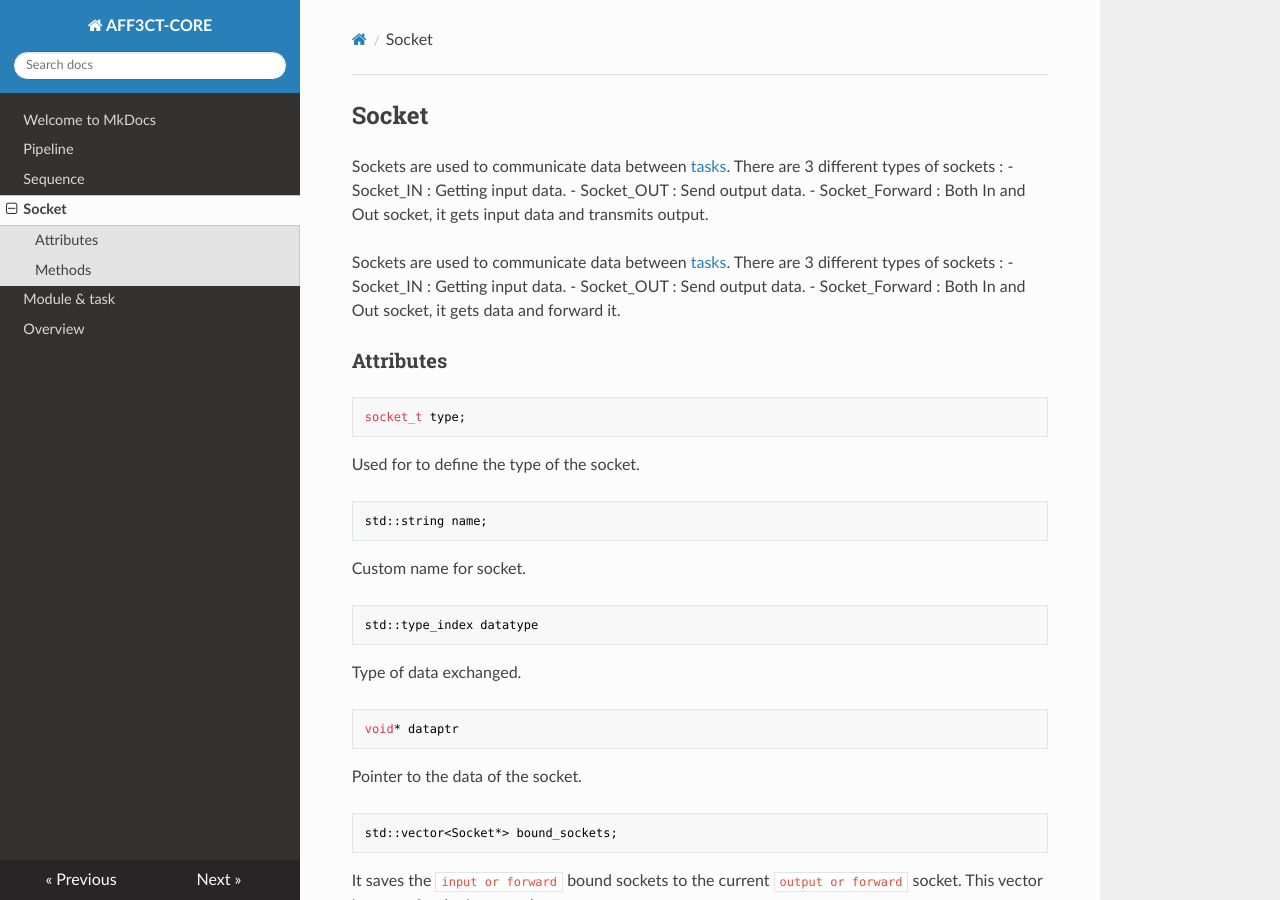
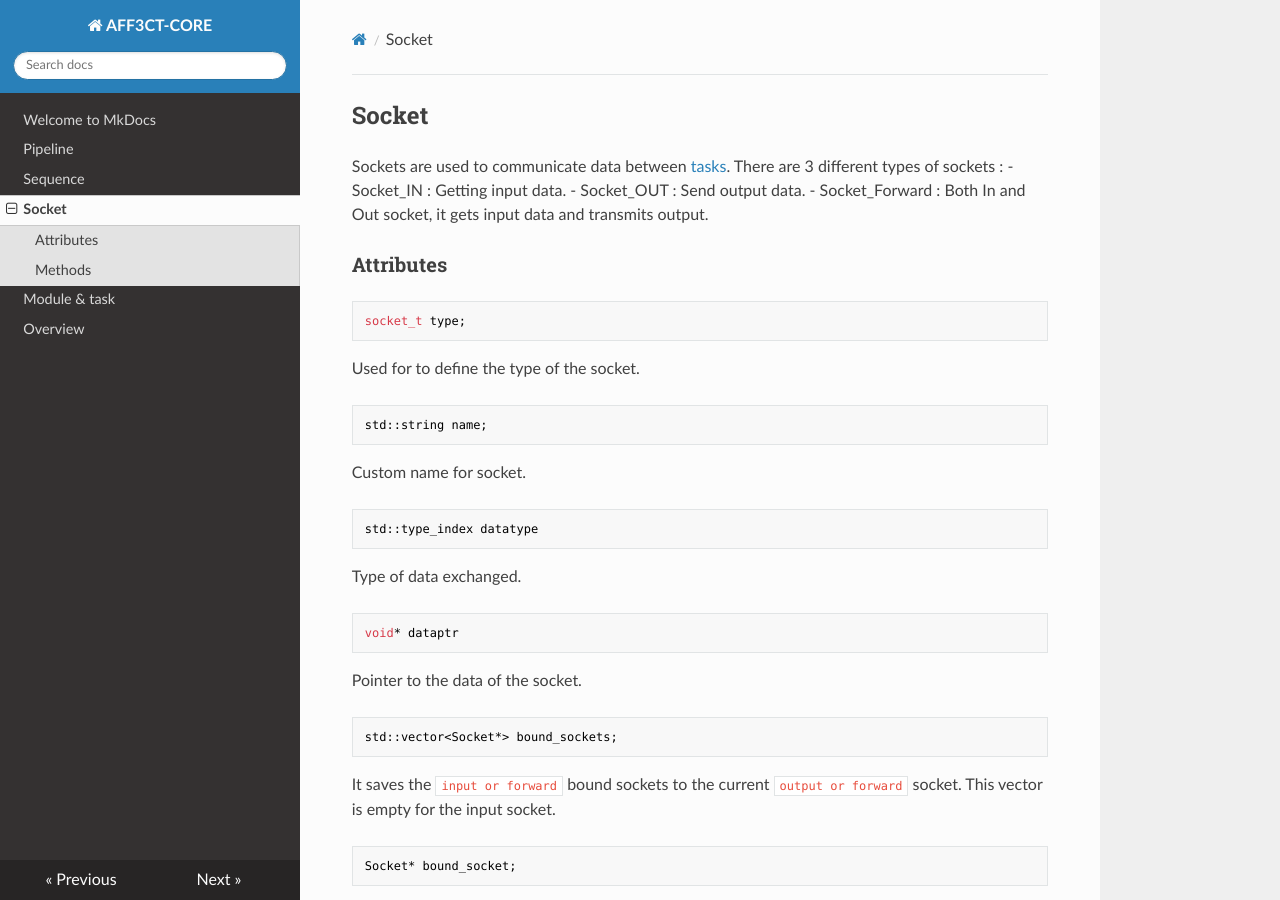
Before and after one commit to aff3ct/streampu, an MkDocs documentation site: the page built from docs/Socket.md, in a window 1280 px wide and 900 px high. Built offline with MkDocs 1.6.1, drawn with Linux system fonts in a browser that asks for light colours; nearby versions of some CDN libraries.

Commit message:
Correction on pipline & socket, addition of Sequecne

````diff
--- a/docs/Socket.md
+++ b/docs/Socket.md
@@ -5,10 +5,6 @@ Sockets are used to communicate data between [tasks](module & task.md). There ar
 - Socket_OUT : Send output data.
 - Socket_Forward : Both In and Out socket, it gets input data and transmits output.
 
-Sockets are used to communicate data between [tasks](module&task.md). There are 3 different types of sockets :
-- Socket_IN : Getting input data.
-- Socket_OUT : Send output data.
-- Socket_Forward : Both In and Out socket, it gets data and forward it.
 ### Attributes
 ```cpp
 socket_t type;
````
